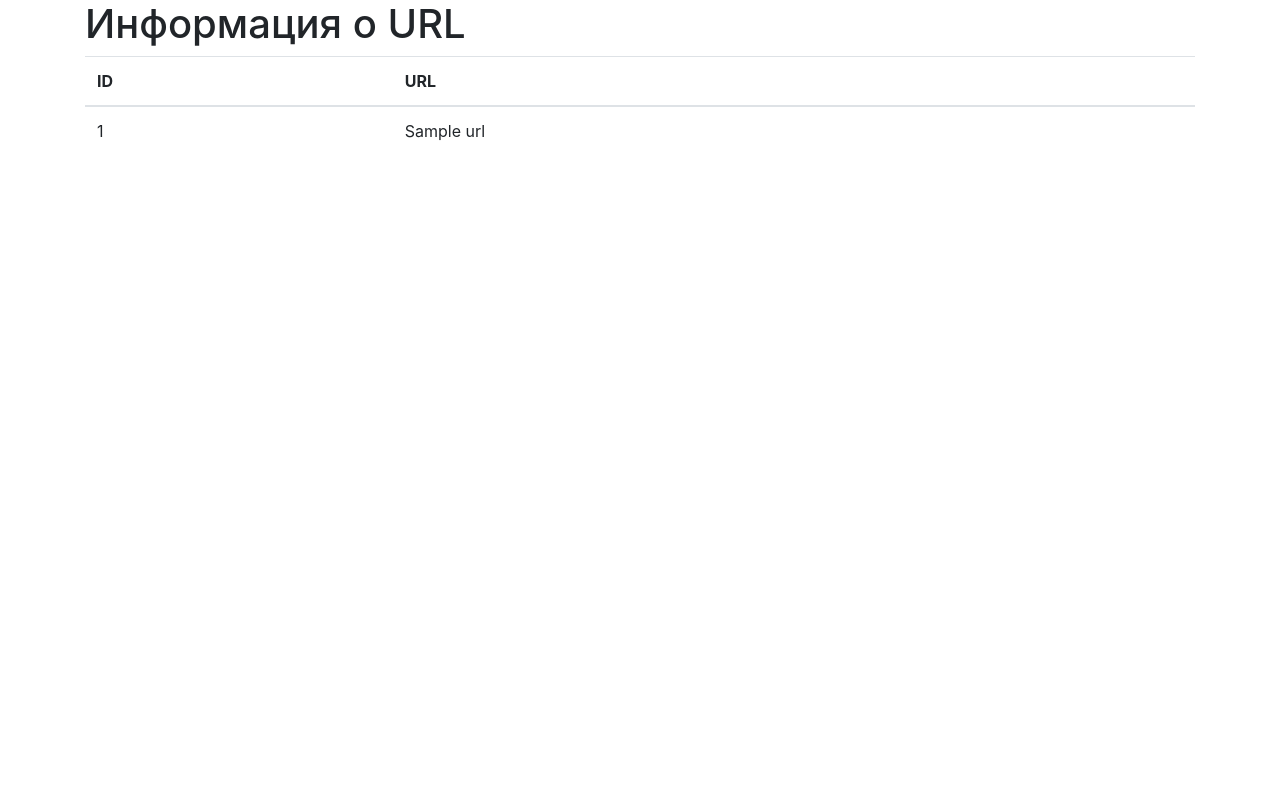
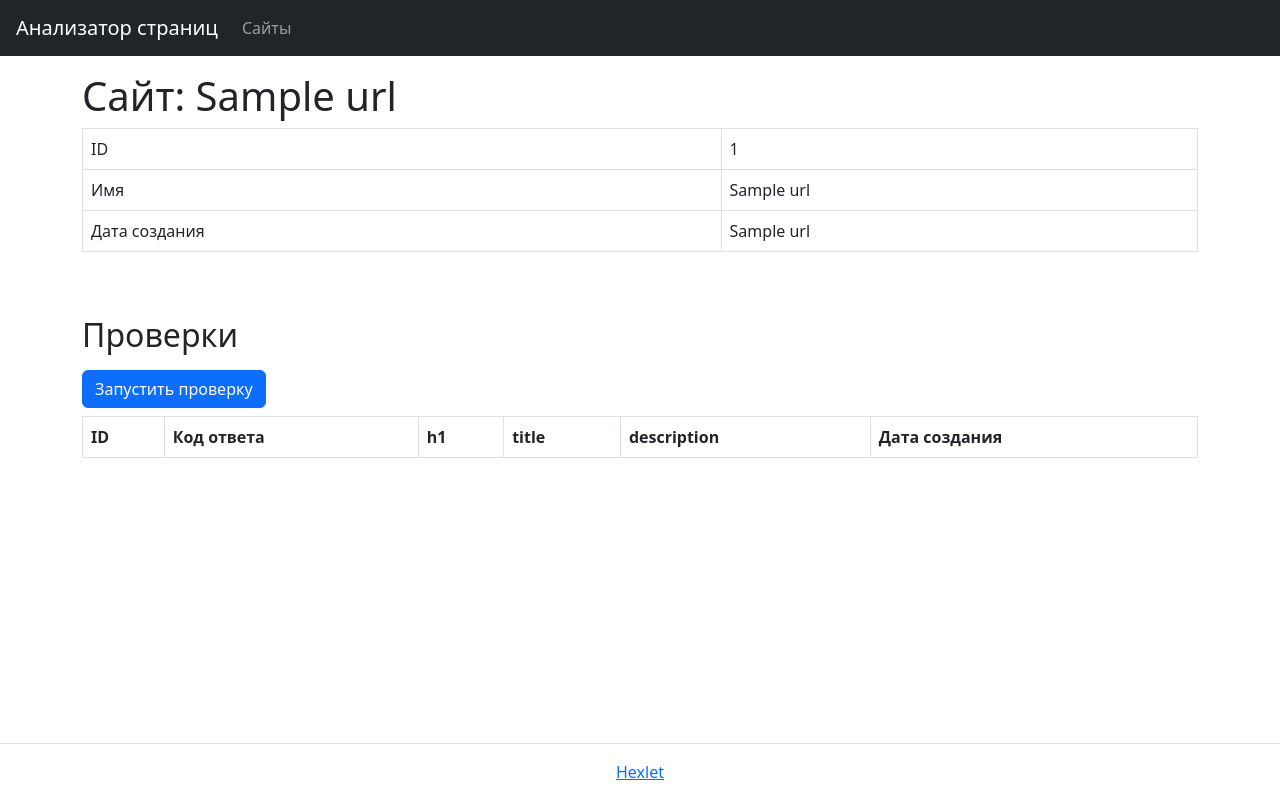
Before and after one commit to boytsovau/python-project-83, a Flask app: page /urls/1 in a window 1280 px wide. Run offline with Flask 3, Linux system fonts and the light colour scheme; a database or web service that is not in the repository returns one stand-in record (values such as "Sample title"); lists and menus that the app fills with data are empty; some libraries are stand-ins or nearby versions.

Commit message:
modified:   page_analyzer/templates/url.html

```diff
--- a/page_analyzer/templates/url.html
+++ b/page_analyzer/templates/url.html
@@ -1,27 +1,81 @@
 <!DOCTYPE html>
 <html lang="en">
 <head>
-    <meta charset="UTF-8">
-    <title>Информация о URL</title>
-    <link href="https://stackpath.bootstrapcdn.com/bootstrap/4.5.2/css/bootstrap.min.css" rel="stylesheet">
+    <meta charset="utf-8">
+    <meta name="viewport" content="width=device-width, initial-scale=1, shrink-to-fit=no">
+    <meta name="description" content="Third project for Hexlet.io">
+    <link href="https://cdn.jsdelivr.net/npm/bootstrap@5.2.0/dist/css/bootstrap.min.css" rel="stylesheet" integrity="sha384-gH2yIJqKdNHPEq0n4Mqa/HGKIhSkIHeL5AyhkYV8i59U5AR6csBvApHHNl/vI1Bx" crossorigin="anonymous">
+    <title>Анализатор страниц</title>
 </head>
-<body>
-    <div class="container">
-        <h1>Информация о URL</h1>
-        <table class="table" data-test="url">
-            <thead>
-                <tr>
-                    <th>ID</th>
-                    <th>URL</th>
-                </tr>
-            </thead>
+<body class="min-vh-100 d-flex flex-column">
+    <header class="flex-shrink-0">
+        <nav class="navbar navbar-expand-md navbar-dark bg-dark px-3">
+            <a class="navbar-brand" href="/">Анализатор страниц</a>
+            <div id="navbarNav">
+                <ul class="navbar-nav">
+                    <li class="nav-item"><a class="nav-link" href="/urls">Сайты</a></li>
+                </ul>
+            </div>
+        </nav>
+    </header>
+
+    <main class="flex-grow-1">
+        <div class="container-lg mt-3">
+            <h1>Сайт: {{ url[1] }}</h1>
+
+            <div class="table-responsive">
+                <table class="table table-bordered table-hover text-nowrap" data-test="url">
                     <tbody>
                         <tr>
+                            <td>ID</td>
                             <td>{{ url[0] }}</td>
+                        </tr>
+                        <tr>
+                            <td>Имя</td>
                             <td>{{ url[1] }}</td>
+                        </tr>
+                        <tr>
+                            <td>Дата создания</td>
+                            <td>{{ url[2] }}</td>
                         </tr>
                     </tbody>
                 </table>
             </div>
+
+            <h2 class="mt-5 mb-3">Проверки</h2>
+            <form method="post" action="/urls/{{ url[0] }}/checks">
+                <input type="submit" class="btn btn-primary" value="Запустить проверку">
+            </form>
+
+            <div>
+                <table class="table table-bordered table-hover mt-2" data-test="checks">
+                    <thead>
+                        <tr>
+                            <th>ID</th>
+                            <th>Код ответа</th>
+                            <th>h1</th>
+                            <th>title</th>
+                            <th>description</th>
+                            <th>Дата создания</th>
+                        </tr>
+                    </thead>
+                    <tbody>
+                        <!-- Здесь будут данные о проверках URL -->
+                    </tbody>
+                </table>
+            </div>
+
+        </div>
+    </main>
+
+    <footer class="border-top py-3 mt-5 flex-shrink-0">
+        <div class="container-lg">
+            <div class="text-center">
+                <a href="https://ru.hexlet.io/" target="_blank">Hexlet</a>
+            </div>
+        </div>
+    </footer>
+
+    <script src="https://cdn.jsdelivr.net/npm/bootstrap@5.1.3/dist/js/bootstrap.bundle.min.js" integrity="sha384-ka7Sk0Gln4gmtz2MlQnikT1wXgYsOg+OMhuP+IlRH9sENBO0LRn5q+8nbTov4+1p" crossorigin="anonymous"></script>
 </body>
 </html>
```
Lines whose indentation alone changed are shown as unchanged.
